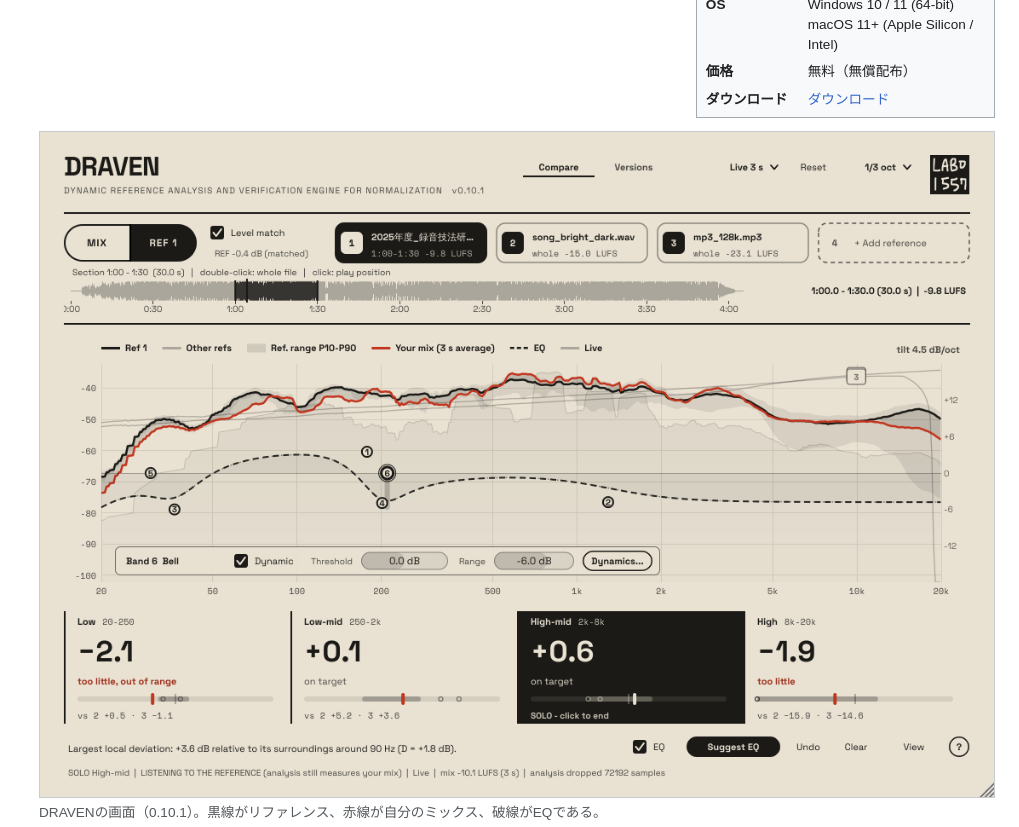
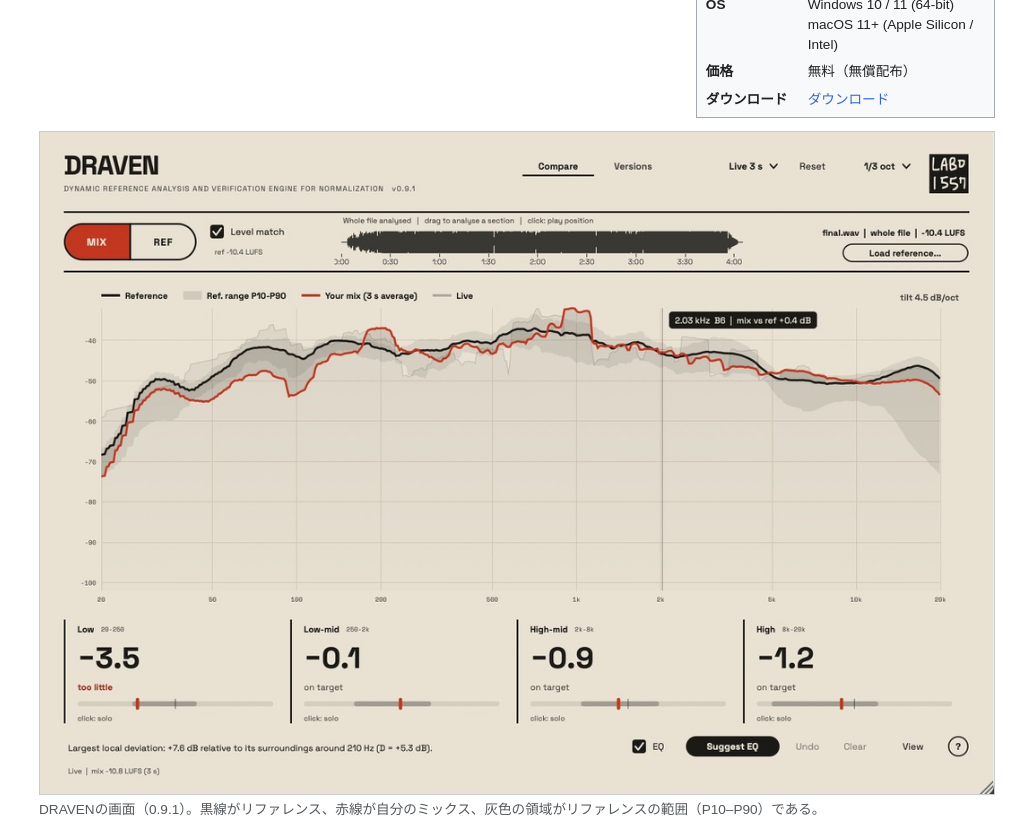
Before and after one commit to dlrjtt1/researcher-site, a plain HTML site: page draven.html in a window 1280 px wide. Shown: the part 460-1287 px from the top of the page, without its empty margins (261-1280 px from the left). Drawn offline with Linux system fonts and the light colour scheme.

Commit message:
DRAVEN page: use the 0.9.1 screenshot
Co-Authored-By: Claude Opus 5.5 <noreply@anthropic.com>
Claude-Session: https://claude.ai/code/session_013nqZm2iiGUsk5uc4u9c6pa

```diff
--- a/draven.html
+++ b/draven.html
@@ -350,7 +350,7 @@ pre.cmd{background:var(--bg-sub);border:1px solid var(--border-soft);padding:8px
      </tbody></table>
     </aside>
     <p><b>DRAVEN</b>（Dynamic Reference Analysis and Verification Engine for Normalization）は、自分のミックスをリファレンス曲（WAVまたはMP3、最大4曲）と比較するトーンバランス・アナライザー・プラグインである。周波数バランス曲線と4帯域の要約を表示し、グラフ上で直接編集するEQ（提案機能は任意）と、ラウドネスを揃えた状態でのA/B試聴を提供する<sup class="ref"><a href="#ja-cite-1">[1]</a></sup>。ラウドネスの測定にはITU-R BS.1770のアルゴリズムを用いる<sup class="ref"><a href="#ja-cite-4">[4]</a></sup>。DRAVENは差を示すのみであり、どの音が良いかを判断するものではないため、結果は必ず耳で確認する必要がある。</p>
-    <figure class="figure"><img src="assets/draven-0.10.1.png" alt="DRAVEN 0.10.1の画面" width="1120" height="780" loading="lazy"><figcaption>DRAVENの画面（0.10.1）。黒線がリファレンス、赤線が自分のミックス、破線がEQである。</figcaption></figure>
+    <figure class="figure"><img src="assets/draven-0.9.1.jpg" alt="DRAVENの画面" width="1064" height="738" loading="lazy"><figcaption>DRAVENの画面（0.9.1）。黒線がリファレンス、赤線が自分のミックス、灰色の領域がリファレンスの範囲（P10–P90）である。</figcaption></figure>
 
     <h2 id="ja-download">ダウンロード</h2>
     <p>インストーラーはGitHub Releasesに置かれている。登録、ライセンスキー、試用期間の制限はない。</p>
@@ -482,7 +482,7 @@ pre.cmd{background:var(--bg-sub);border:1px solid var(--border-soft);padding:8px
      </tbody></table>
     </aside>
     <p><b>DRAVEN</b>(Dynamic Reference Analysis and Verification Engine for Normalization)은 자신의 믹스를 레퍼런스 곡(WAV 또는 MP3, 최대 4곡)과 비교하는 톤 밸런스 분석 플러그인이다. 주파수 밸런스 곡선과 4대역 요약을 보여 주고, 그래프 위에서 직접 편집하는 EQ(제안 기능은 선택), 라우드니스를 맞춘 상태에서의 A/B 청취를 제공한다<sup class="ref"><a href="#ko-cite-1">[1]</a></sup>. 라우드니스 측정에는 ITU-R BS.1770의 알고리즘을 쓴다<sup class="ref"><a href="#ko-cite-4">[4]</a></sup>. DRAVEN은 차이를 보여 줄 뿐 어떤 소리가 좋은지를 판단하지 않으므로, 결과는 반드시 귀로 확인해야 한다.</p>
-    <figure class="figure"><img src="assets/draven-0.10.1.png" alt="DRAVEN 0.10.1 화면" width="1120" height="780" loading="lazy"><figcaption>DRAVEN 화면(0.10.1). 검은 선은 레퍼런스, 빨간 선은 내 믹스, 점선은 EQ이다.</figcaption></figure>
+    <figure class="figure"><img src="assets/draven-0.9.1.jpg" alt="DRAVEN 화면" width="1064" height="738" loading="lazy"><figcaption>DRAVEN 화면(0.9.1). 검은 선은 레퍼런스, 빨간 선은 내 믹스, 회색 영역은 레퍼런스의 범위(P10–P90)이다.</figcaption></figure>
 
     <h2 id="ko-download">다운로드</h2>
     <p>설치 파일은 GitHub Releases에 있다. 등록, 라이선스 키, 체험 기간 제한은 없다.</p>
@@ -614,7 +614,7 @@ pre.cmd{background:var(--bg-sub);border:1px solid var(--border-soft);padding:8px
      </tbody></table>
     </aside>
     <p><b>DRAVEN</b> (Dynamic Reference Analysis and Verification Engine for Normalization) is a tonal-balance analyser plug-in that compares your mix with reference tracks (WAV or MP3, up to four). It shows the frequency balance and a four-band summary, an EQ you edit on the graph (with an optional suggestion), and A/B listening at matched loudness<sup class="ref"><a href="#en-cite-1">[1]</a></sup>. Loudness is measured with the algorithm of ITU-R BS.1770<sup class="ref"><a href="#en-cite-4">[4]</a></sup>. DRAVEN shows differences; it does not decide what sounds good, so always check by ear.</p>
-    <figure class="figure"><img src="assets/draven-0.10.1.png" alt="DRAVEN 0.10.1 screen" width="1120" height="780" loading="lazy"><figcaption>DRAVEN (0.10.1). Black: reference; red: your mix; dashed: EQ.</figcaption></figure>
+    <figure class="figure"><img src="assets/draven-0.9.1.jpg" alt="DRAVEN screen" width="1064" height="738" loading="lazy"><figcaption>DRAVEN (0.9.1). Black: reference; red: your mix; grey band: reference range (P10–P90).</figcaption></figure>
 
     <h2 id="en-download">Download</h2>
     <p>The installers are on GitHub Releases. There is no registration, no licence key and no trial limit.</p>
```
Also changed, not shown: assets/draven-0.10.1.png (deleted), assets/draven-0.9.1.jpg (added).
